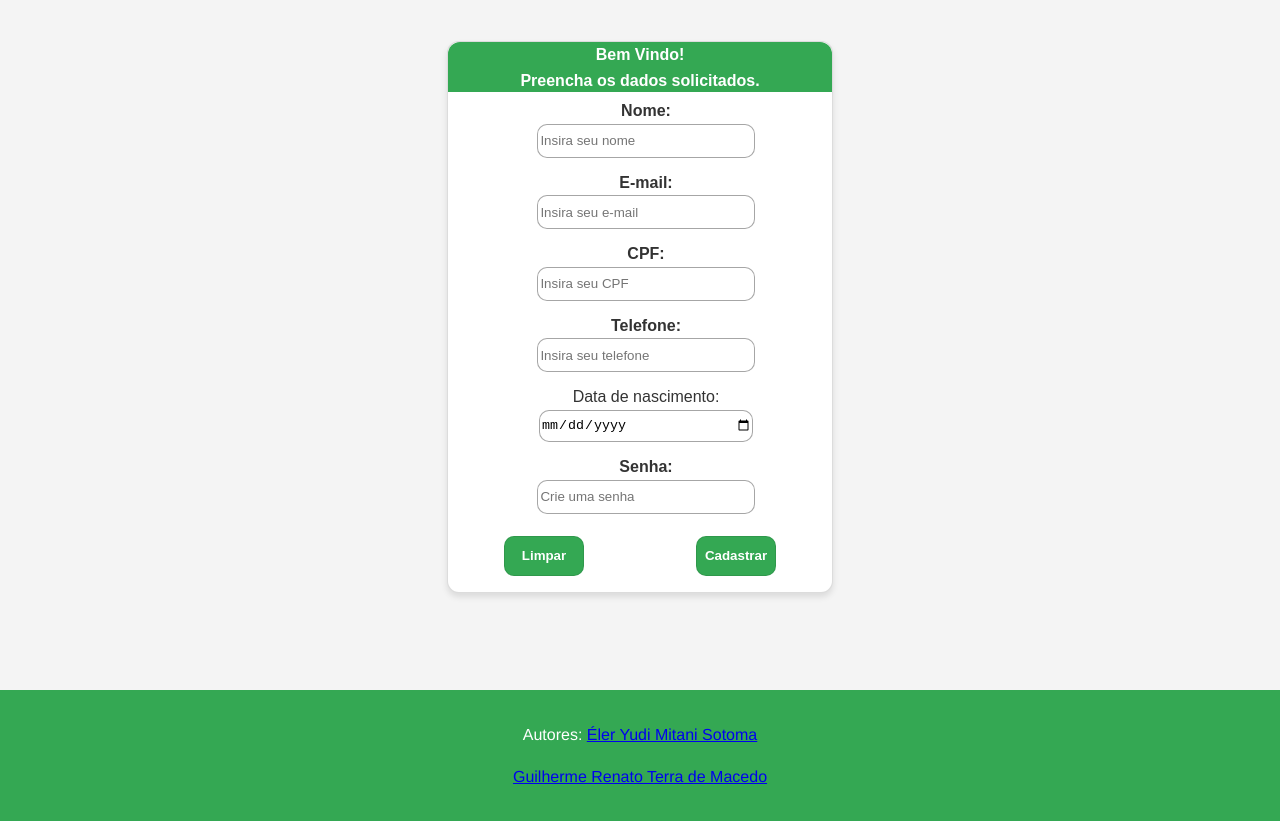
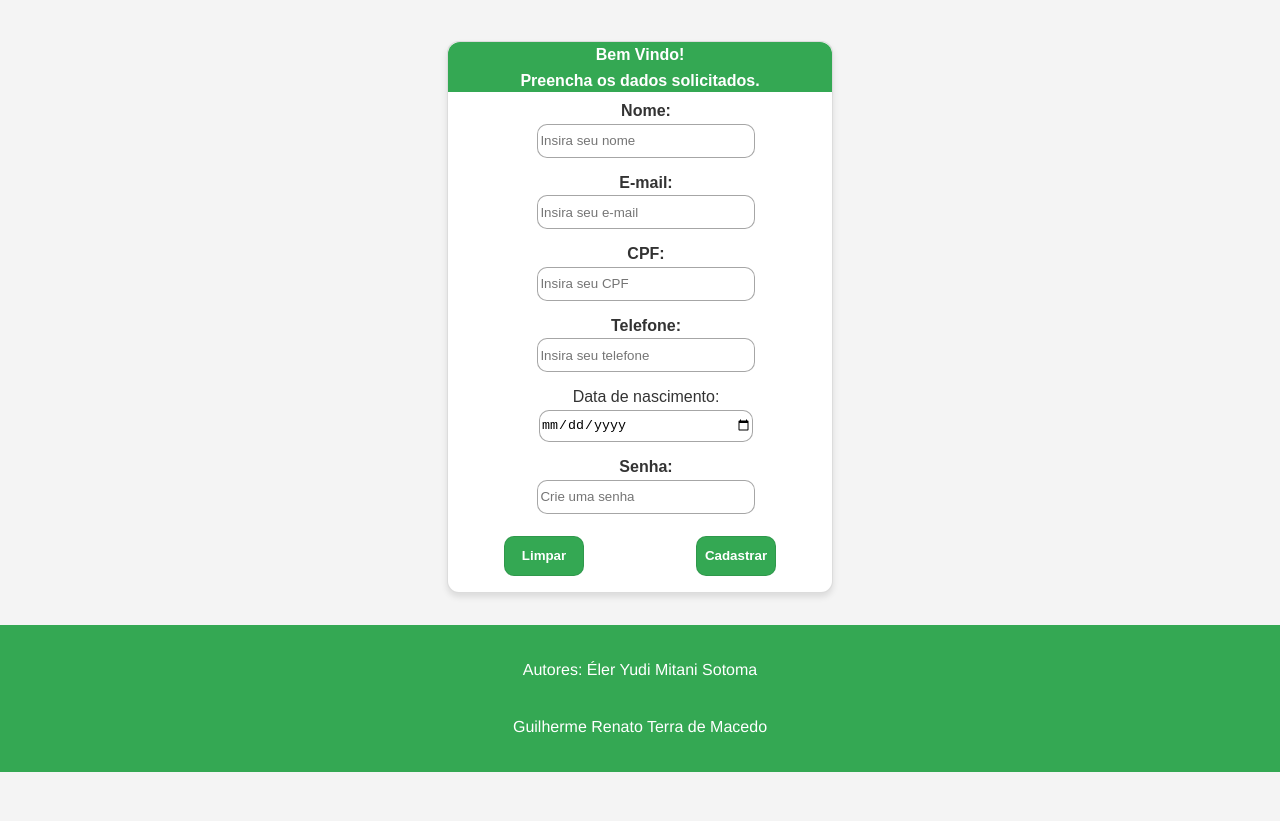
Before and after one commit to ElerYudi/Projeto-Saude-e-Bem-Estar, a plain HTML site: page cadastro.html in a window 1280 px wide. Shown: the part 157-978 px from the top of the page. After the commit the page ends 929 px from the top, so only its background shows below. Drawn offline with Linux system fonts and the light colour scheme.

Commit message:
refactor: correções de erros, reorganização de arquivos e melhorias gerais
- Melhorado o footer em todas as páginas.
- Unificadas as pastas de imagens e recursos na pasta `src`.

```diff
--- a/cadastro.html
+++ b/cadastro.html
@@ -52,8 +52,8 @@
         </div>
     </main>
     <footer>
-        <p>Autores: <a href="https://eleryudi.github.io/" target="_blank">Éler Yudi Mitani Sotoma</a></p>
-        <p><a href="https://guilhermerenato10.github.io/guilhermerenato.github.io/" target="_blank">Guilherme Renato Terra de Macedo</a></p>
+        <p>Autores: <a href="https://eleryudi.github.io/" target="_blank" class="autores">Éler Yudi Mitani Sotoma</a></p>
+        <p><a href="https://guilhermerenato10.github.io/guilhermerenato.github.io/" target="_blank" class="autores">Guilherme Renato Terra de Macedo</a></p>
     </footer>
 </body>
 </html>
--- a/style-cadastro.css
+++ b/style-cadastro.css
@@ -109,6 +109,16 @@ footer {
     color: white;
     text-align: center;
     padding: 1rem 0;
-    margin-top: 6.1em;
+    margin-top: 2em;
     font-family: 'Franklin Gothic Medium';
+    display: flex;
+    align-items: center;
+    justify-content: center;
+    flex-direction: column;
 }
+
+a.autores {
+    text-decoration: none;
+    color: white;
+    margin-bottom: 6em;
+}
--- a/style-index.css
+++ b/style-index.css
@@ -88,6 +88,11 @@ footer {
     font-family: 'Franklin Gothic Medium';
 }
 
+a.autores {
+    text-decoration: none;
+    color: white;
+}
+
 .auth-buttons {
     display: flex;
     justify-content: end;
--- a/style-paginas.css
+++ b/style-paginas.css
@@ -137,3 +137,8 @@ footer {
     margin-top: 2rem;
     font-family: 'Franklin Gothic Medium';
 }
+
+a.autores {
+    text-decoration: none;
+    color: white;
+}
```
Also changed, not shown: exercicios.html (+2 -2 lines), index.html (+2 -2 lines), login.html (+6 -6 lines), nutricao.html (+2 -2 lines), saude.html (+2 -2 lines), src/LogoSaudeebemestar.webp (renamed from images/Logo Saude e bem estar.webp), src/iconsaude.webp (renamed from images/icon saude.webp).
